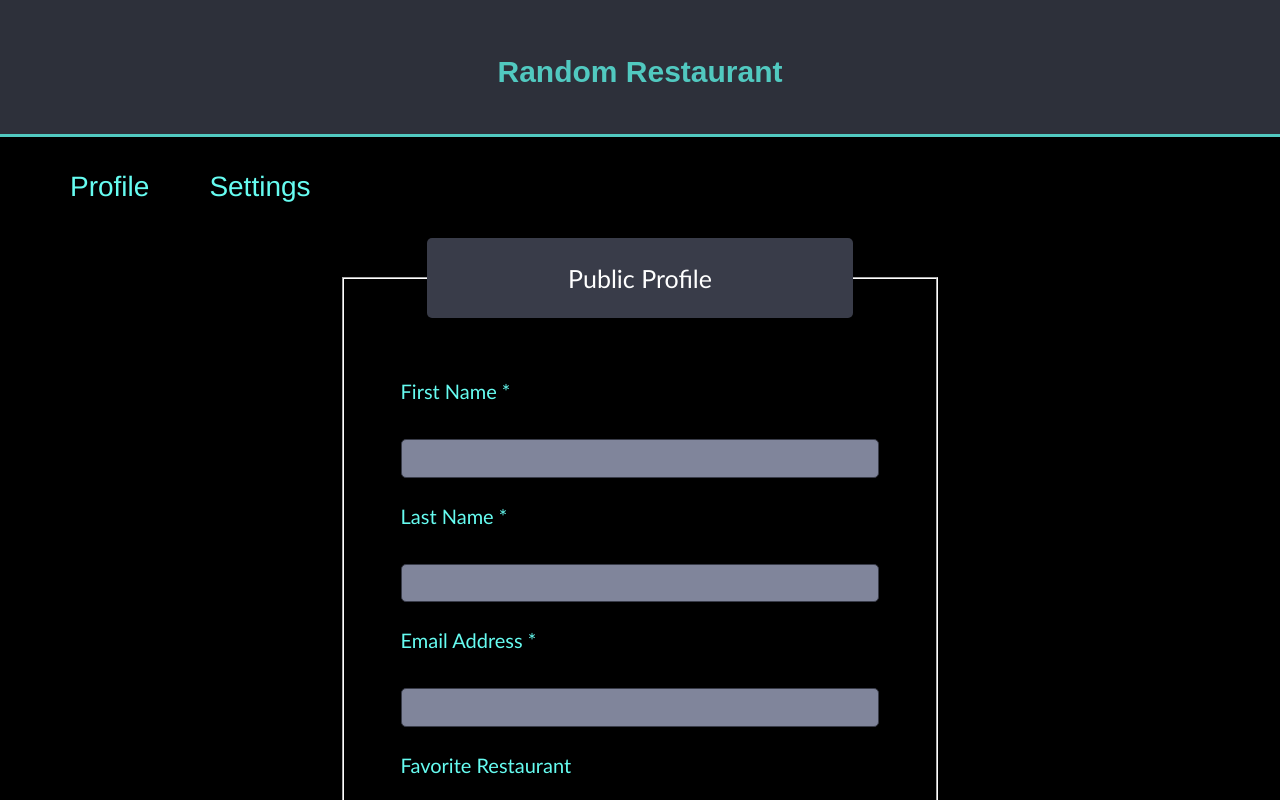
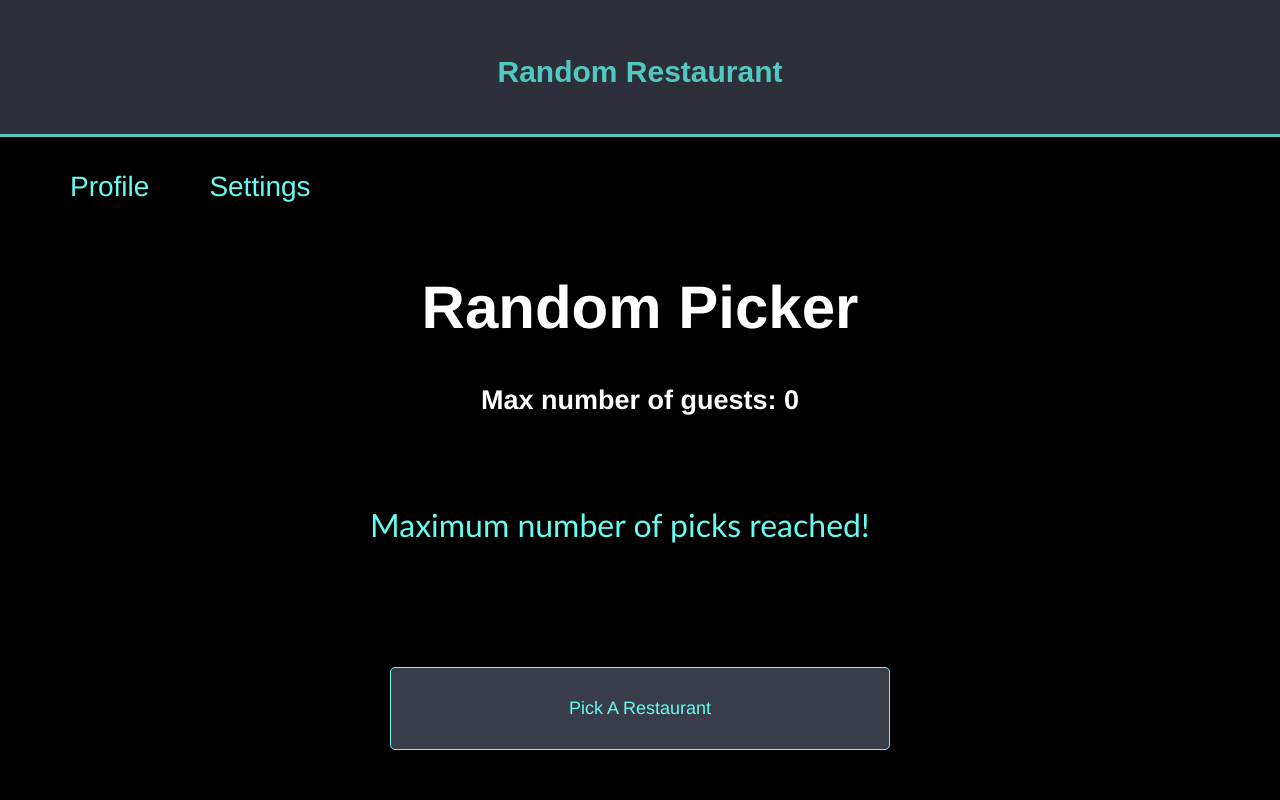
Before and after one commit to kenocathon/random_restaurant, a React app: page /#/app in a window 1280 px wide. Shown: the top 800 px of the page. Built offline with nearby package versions, Linux system fonts and the light colour scheme; a web font is replaced by a local one.

Commit message:
added hashHistory for routes and updated handleDelete and MaxGuestsReached methods

```diff
--- a/src/components/AddRestaurant.js
+++ b/src/components/AddRestaurant.js
@@ -1,5 +1,5 @@
 import React from "react";
-import { withRouter, Route } from "react-router-dom";
+import { withRouter } from "react-router-dom";
 
 //exported to Options.js
 class AddRestaurant extends React.Component {
@@ -17,9 +17,17 @@ class AddRestaurant extends React.Component {
 
   render() {
     const maxGuestsReached = () => {
-      if (this.props.favRestaurant && this.props.localRestaurant) {
+      if (
+        this.props.favRestaurant &&
+        this.props.favIsChecked &&
+        this.props.localRestaurant &&
+        this.props.localIsChecked
+      ) {
         return this.props.currentGuestCount === this.props.maxGuests + 2;
-      } else if (this.props.favRestaurant || this.props.localRestaurant) {
+      } else if (
+        (this.props.favRestaurant && this.props.favIsChecked) ||
+        (this.props.localRestaurant && this.props.localIsChecked)
+      ) {
         return this.props.currentGuestCount === this.props.maxGuests + 1;
       } else {
         return this.props.currentGuestCount === this.props.maxGuests;
@@ -27,17 +35,14 @@ class AddRestaurant extends React.Component {
     };
 
     return (
-      <Route
-        path="/app"
-        render={props => (
       <div>
-            {this.state.error && <p className="error">{this.state.error}</p>}
         <h1 className="page-title">Random Picker</h1>
         <h2 className="page-title">
           Max number of guests: {this.props.maxGuests}
         </h2>
         <form onSubmit={this.handleAddRestaurant}>
           <div className="container">
+            {this.state.error && <p className="error">{this.state.error}</p>}
             <div className="formboxcolumn">
               {maxGuestsReached() ? (
                 <label className="picker-label">
@@ -93,17 +98,13 @@ class AddRestaurant extends React.Component {
             className="important-btn"
             onClick={e => this.props.handleRandomPick(e)}
             style={
-                  maxGuestsReached()
-                    ? { display: "block" }
-                    : { display: "none" }
+              maxGuestsReached() ? { display: "block" } : { display: "none" }
             }
           >
             Pick A Restaurant
           </button>
         </div>
       </div>
-        )}
-      />
     );
   }
 }
--- a/src/components/App.js
+++ b/src/components/App.js
@@ -4,7 +4,7 @@ import Header from "./Header";
 import OptionModal from "./OptionModal";
 import ProfileForm from "./ProfileForm";
 import AddRestaurant from "./AddRestaurant";
-import { BrowserRouter, Route } from "react-router-dom";
+import { Route, HashRouter } from "react-router-dom";
 
 //import "./index.css";
 //import App from "./components/App";
@@ -15,20 +15,27 @@ export default class App extends React.Component {
     maxGuests: 0, // sets limit of guests and used to disable buttons in AddRestaurant.js
     selectedOption: "", // boolean for modal rendering. If empty string will be false.
     localRestaurant: "", // name of random local restaurant
-    favRestaurant: "" // name of restaurant set it profile as favorite restaurant
+    favRestaurant: "", // name of restaurant set it profile as favorite restaurant
+    favIsChecked: "", // determines if "add fav restaurant to list" is checked so when you clear the list it stays.
+    localIsChecked: "" // determines if "add local restaurant to list" is checked so when you clear the list it stays
   };
 
   // Handles Clear button to remove all options from rendering. Sets state to empty
   handleDeleteOptions = () => {
-    if (this.state.favRestaurant && this.state.localRestaurant) {
+    if (
+      this.state.favRestaurant &&
+      this.state.favIsChecked &&
+      this.state.localRestaurant &&
+      this.state.localIsChecked
+    ) {
       this.setState(() => ({
-        options: [this.state.favRestaurant, this.state.localRestaurant]
+        options: [this.state.localRestaurant, this.state.favRestaurant]
       }));
-    } else if (this.state.favRestaurant) {
+    } else if (this.state.favRestaurant && this.state.favIsChecked) {
       this.setState(() => ({
         options: [this.state.favRestaurant]
       }));
-    } else if (this.state.localRestaurant) {
+    } else if (this.state.localRestaurant && this.state.localIsChecked) {
       this.setState(() => ({
         options: [this.state.localRestaurant]
       }));
@@ -105,7 +112,8 @@ export default class App extends React.Component {
 
       this.setState(prevState => ({
         options: prevState.options.concat(localRestaurant),
-        localRestaurant
+        localRestaurant,
+        localIsChecked: isChecked
       }));
     }
   };
@@ -113,7 +121,8 @@ export default class App extends React.Component {
   addFavToOptions = isChecked => {
     if (isChecked) {
       this.setState(prevState => ({
-        options: prevState.options.concat(this.state.favRestaurant)
+        options: prevState.options.concat(this.state.favRestaurant),
+        favIsChecked: isChecked
       }));
     }
   };
@@ -124,9 +133,13 @@ export default class App extends React.Component {
 
   render() {
     return (
+      <HashRouter basename="/">
         <div>
           <Route children={() => <Header title="Random Restaurant" />} />
-
+          <Route
+            exact
+            path="/"
+            render={() => (
               <ProfileForm
                 className="container"
                 firstName={this.state.fName}
@@ -135,7 +148,11 @@ export default class App extends React.Component {
                 favRestaurant={this.state.favRestaurant}
                 handleFavRestaurant={this.handleFavRestaurant}
               />
-
+            )}
+          />
+          <Route
+            path="/settings"
+            render={() => (
               <SettingsForm
                 handleSettingsForm={this.handleSettingsForm}
                 favRestaurant={this.state.favRestaurant}
@@ -143,7 +160,11 @@ export default class App extends React.Component {
                 addFavToOptions={this.addFavToOptions}
                 maxGuests={this.state.maxGuests}
               />
-
+            )}
+          />
+          <Route
+            path="/app"
+            render={() => (
               <AddRestaurant
                 options={this.state.options}
                 handleAddRestaurant={this.handleAddRestaurant}
@@ -153,6 +174,10 @@ export default class App extends React.Component {
                 localRestaurant={this.state.localRestaurant}
                 favRestaurant={this.state.favRestaurant}
                 currentGuestCount={this.state.options.length}
+                favIsChecked={this.state.favIsChecked}
+                localIsChecked={this.state.localIsChecked}
+              />
+            )}
           />
 
           <OptionModal
@@ -160,6 +185,7 @@ export default class App extends React.Component {
             selectedOption={this.state.selectedOption}
           />
         </div>
+      </HashRouter>
     );
   }
 }
--- a/src/components/ProfileForm.js
+++ b/src/components/ProfileForm.js
@@ -1,5 +1,5 @@
 import React from "react";
-import { Link, Route, withRouter } from "react-router-dom";
+import { withRouter } from "react-router-dom";
 
 class ProfileForm extends React.Component {
   state = {
@@ -48,10 +48,6 @@ class ProfileForm extends React.Component {
 
   render() {
     return (
-      <Route
-        exact
-        path="/"
-        render={props => (
       <form className="container" onSubmit={this.handleErrors}>
         <fieldset>
           <legend>Public Profile</legend>
@@ -96,10 +92,10 @@ class ProfileForm extends React.Component {
           </div>
 
           <div className="formboxcolumn">
-                <label htmlFor="favRestaurant">Favorite Restaurant</label>
+            <label htmlFor="favRestaurant">Favorite Restaurant *</label>
             <input
               type="text"
-                  name="favRestaurant"
+              name="favRestaurant *"
               id="favRestaurant"
               required="required"
               value={this.props.favRestaurant}
@@ -112,8 +108,6 @@ class ProfileForm extends React.Component {
           </div>
         </fieldset>
       </form>
-        )}
-      />
     );
   }
 }
--- a/src/components/SettingsForm.js
+++ b/src/components/SettingsForm.js
@@ -1,5 +1,5 @@
 import React from "react";
-import { withRouter, Route } from "react-router-dom";
+import { withRouter } from "react-router-dom";
 
 class SettingsForm extends React.Component {
   state = {
@@ -7,6 +7,21 @@ class SettingsForm extends React.Component {
     guestCount: 4,
     localRestaurantChecked: false, // Add local restaurant checkbox
     favRestaurantChecked: false // Add favorite restaurant checkbox
+  };
+
+  favoriteRestaurantChecked = event => {
+    const checked = event.target.checked; // controlled checkbox
+    this.setState({ favRestaurantChecked: checked });
+  };
+
+  localRestaurantChecked = event => {
+    const checked = event.target.checked; // controlled checkbox
+    this.setState({ localRestaurantChecked: checked });
+  };
+
+  changeGuestCount = event => {
+    const guestCount = event.target.value;
+    this.setState({ guestCount });
   };
 
   handleSettingsForm = event => {
@@ -29,26 +44,8 @@ class SettingsForm extends React.Component {
     }
   };
 
-  favoriteRestaurantChecked = event => {
-    const checked = event.target.checked; // controlled checkbox
-    this.setState({ favRestaurantChecked: checked });
-  };
-
-  localRestaurantChecked = event => {
-    const checked = event.target.checked; // controlled checkbox
-    this.setState({ localRestaurantChecked: checked });
-  };
-
-  changeGuestCount = event => {
-    const guestCount = event.target.value;
-    this.setState({ guestCount });
-  };
-
   render() {
     return (
-      <Route
-        path="/settings"
-        render={props => (
       <form className="container" onSubmit={this.handleSettingsForm}>
         <fieldset>
           {this.state.error && <p className="error">{this.state.error}</p>}
@@ -101,8 +98,6 @@ class SettingsForm extends React.Component {
           </div>
         </fieldset>
       </form>
-        )}
-      />
     );
   }
 }
```
Also changed, not shown: public/bundle.js, 1 other file (tests, documents, lock files or other folders). Lines whose indentation alone changed are shown as unchanged.
